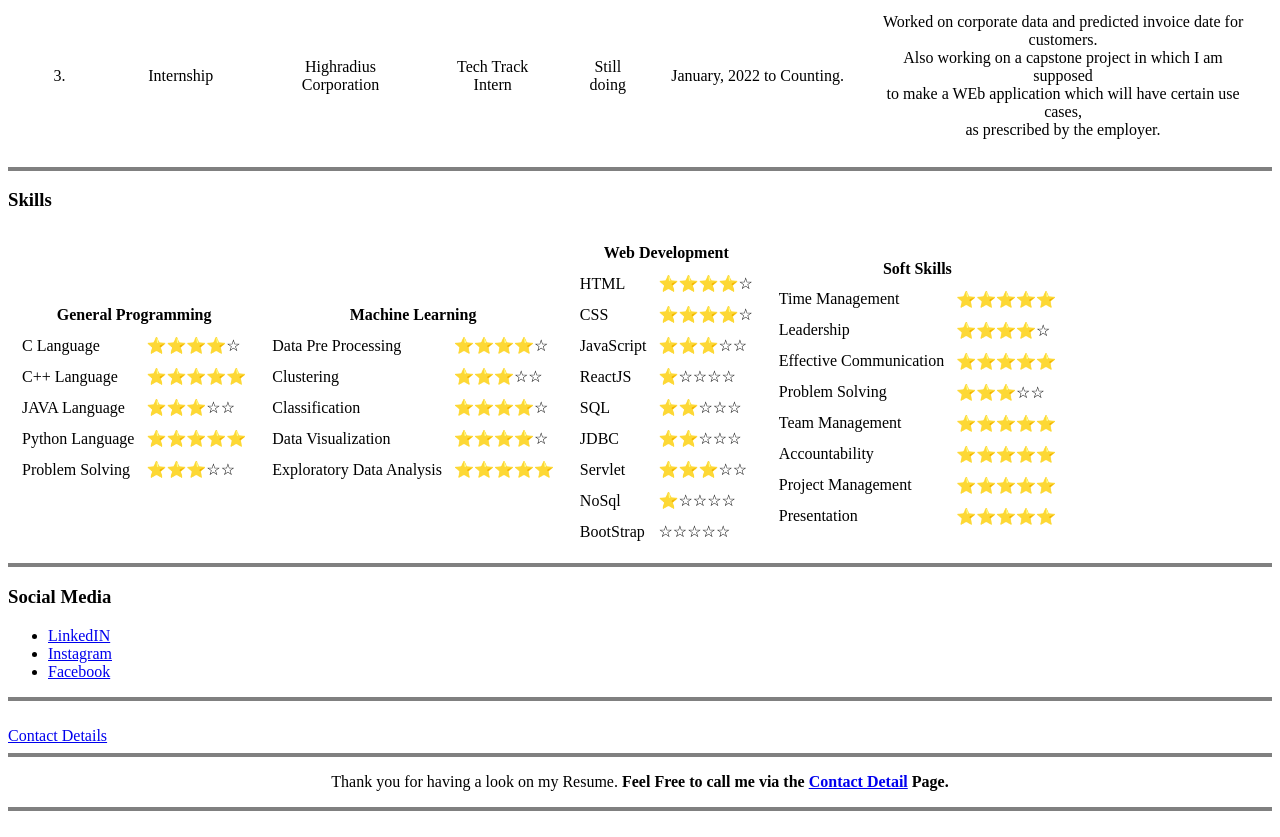
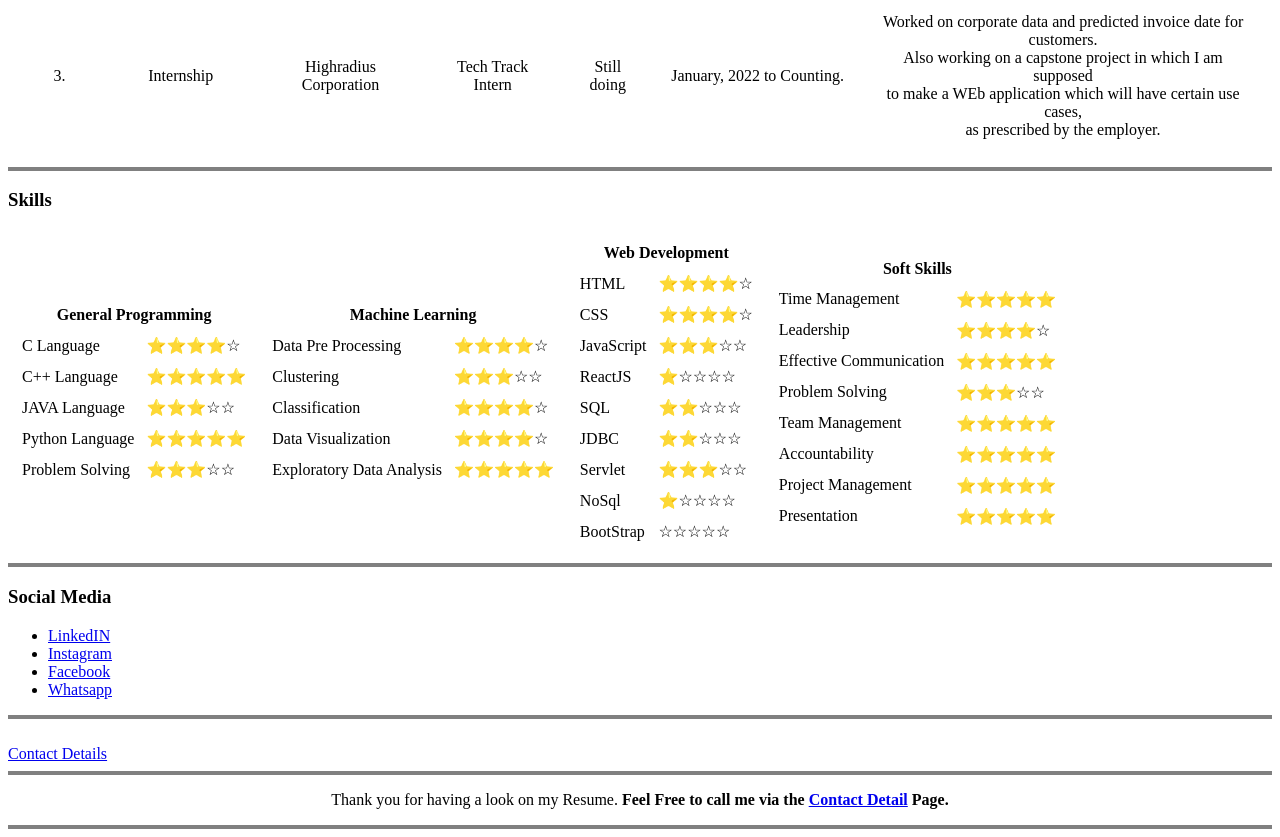
Before and after one commit to er-prateek-tripathi/Resume, a plain HTML site: page index.html in a window 1280 px wide. Shown: the part 1201-2038 px from the top of the page. Drawn offline with Linux system fonts and the light colour scheme.

Commit message:
Update index.html

```diff
--- a/index.html
+++ b/index.html
@@ -264,6 +264,7 @@
       <li><a href="https://www.linkedin.com/in/prateekt00/">LinkedIN</a></li>
       <li><a href="https://www.instagram.com/prateekt01/">Instagram</a></li>
       <li><a href="https://www.facebook.com/prateek.tripathi.22/">Facebook</a></li>
+      <li><a href = "https://wa.me/message/3HO2BDZD5CHOJ1">Whatsapp</a></li>
     </ul>
     <hr size="4" noshade>
     <br>
```
